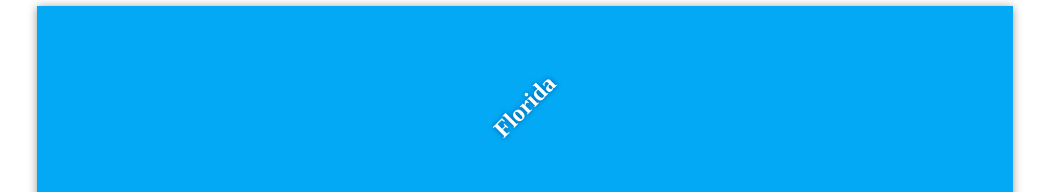
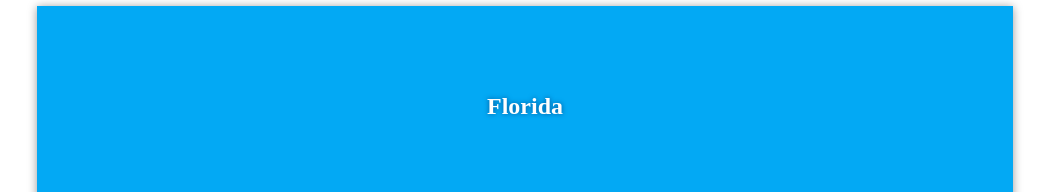
Before and after one commit to Oluwaseyi-Isaias27/my-travel-plans, a plain HTML site: page index.html in a window 1280 px wide. In both pictures the pointer is over the element "Florida". Shown: the part 190-382 px from the top of the page, without its empty margins (115-1164 px from the left). Drawn offline with Linux system fonts and the light colour scheme.

Commit message:
Add animation to destination headings

```diff
--- a/css/app.css
+++ b/css/app.css
@@ -8,7 +8,6 @@ html {
 *::after {
     box-sizing: inherit;
 }
-
 
 body {
     display: flex;
@@ -41,9 +40,14 @@ body {
     text-align: center;
 }
 
+.destination:hover h2 {
+    transform: rotate(0deg);
+}
+
 h2 {
     margin: 0;
     transform: rotate(-45deg);
+    transform: transform 0.5s;
     text-shadow: 0 0 5px #01579b;
 }
 
```
